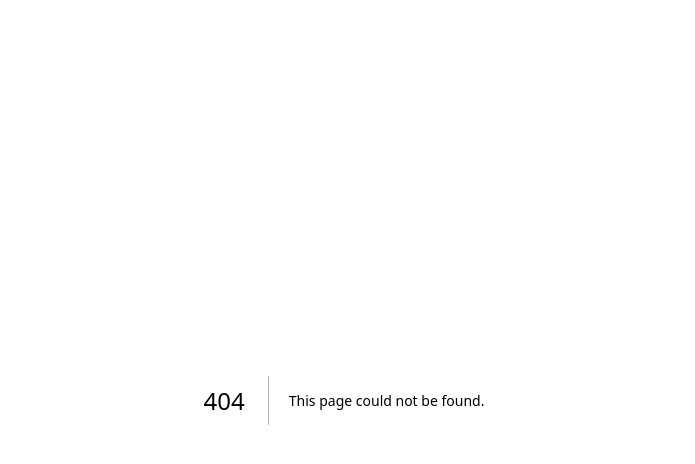
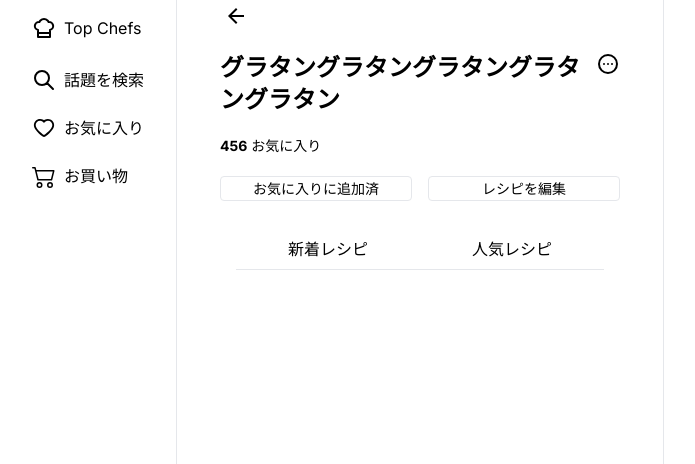
Before and after one commit to qin-team-recipe/03-recipe-app, a Next.js app: page /mypage/1/1 in a window 1280 px wide. Before the commit this address had no page. Shown: the top 464 px of the page, without its empty margins (296-991 px from the left). Built offline with nearby package versions, Linux system fonts and the light colour scheme; what tailwindcss-radix-colors would draw is missing.

Commit message:
💄 #48 レシピ画面作成

```diff
--- /dev/null
+++ b/src/app/(defaultLayout)/mypage/[id]/[recipeId]/page.tsx
@@ -0,0 +1,59 @@
+'use client';
+
+import { tv } from 'tailwind-variants';
+
+import { RecipeHeader } from '@/app/(defaultLayout)/mypage/_components/edit-header';
+import { EditMenu } from '@/app/(defaultLayout)/mypage/_components/edit-menu';
+import { SubText } from '@/app/(defaultLayout)/mypage/_components/sub-text';
+import { ActionButton } from '@/app/_components/action-button';
+import { Button } from '@/app/_components/button';
+import { Tabs } from '@/app/_components/tabs';
+
+const layout = tv({
+  slots: {
+    base: 'm-auto flex max-w-[400px] flex-col gap-5', // TODO: ここでmax-wを指定せずサイドバーと合わせて指定した方がよさそう
+    style: 'flex flex-wrap gap-x-3 gap-y-4 px-4 pt-2',
+  },
+});
+
+const { base, style } = layout();
+
+export default function HotRecipe({ params }: { params: { id: string } }) {
+  const { id } = params;
+
+  const tabs = [
+    {
+      path: `/mypage/${id}/new-recipes`,
+      tabText: '新着レシピ',
+    },
+    {
+      path: `/mypage/${id}/hot-recipes`,
+      tabText: '人気レシピ',
+    },
+  ];
+
+  return (
+    <main className={base()}>
+      <RecipeHeader />
+      <div className='flex items-start justify-between gap-1 self-stretch'>
+        <p className='text-2xl font-bold text-mauve-12'>
+          グラタングラタングラタングラタングラタン
+        </p>
+        <EditMenu type='edit' />
+      </div>
+      <div className='flex gap-4 self-stretch'>
+        <SubText label='お気に入り' value='456' />
+      </div>
+      <div className='grid h-full grid-cols-2 gap-4'>
+        <ActionButton
+          falsyLabel='お気に入りに追加済'
+          truthyLabel='お気に入りに追加'
+        />
+        <Button variant='blackOutline'>レシピを編集</Button>
+      </div>
+      <div className={style()}>
+        <Tabs tabs={tabs} />
+      </div>
+    </main>
+  );
+}
--- /dev/null
+++ b/src/app/(defaultLayout)/mypage/_components/edit-header/index.ts
@@ -0,0 +1 @@
+export { RecipeHeader } from './recipe-header';
--- /dev/null
+++ b/src/app/(defaultLayout)/mypage/_components/edit-header/recipe-header.tsx
@@ -0,0 +1,25 @@
+'use client';
+
+import { useRouter } from 'next/navigation';
+import { FC } from 'react';
+import { MdArrowBack } from 'react-icons/md';
+import { tv } from 'tailwind-variants';
+
+const layout = tv({
+  base: 'flex items-center justify-between gap-3',
+});
+
+export const RecipeHeader: FC = () => {
+  const router = useRouter();
+
+  return (
+    <div className={layout()}>
+      <button
+        className='flex h-8 w-8 items-center justify-center rounded-full p-1'
+        onClick={() => router.push(`/favorite`)}
+      >
+        <MdArrowBack className='h-8 w-8 text-mauve-12' />
+      </button>
+    </div>
+  );
+};
```
Also changed, not shown: 1 other file (tests, documents, lock files or other folders).
